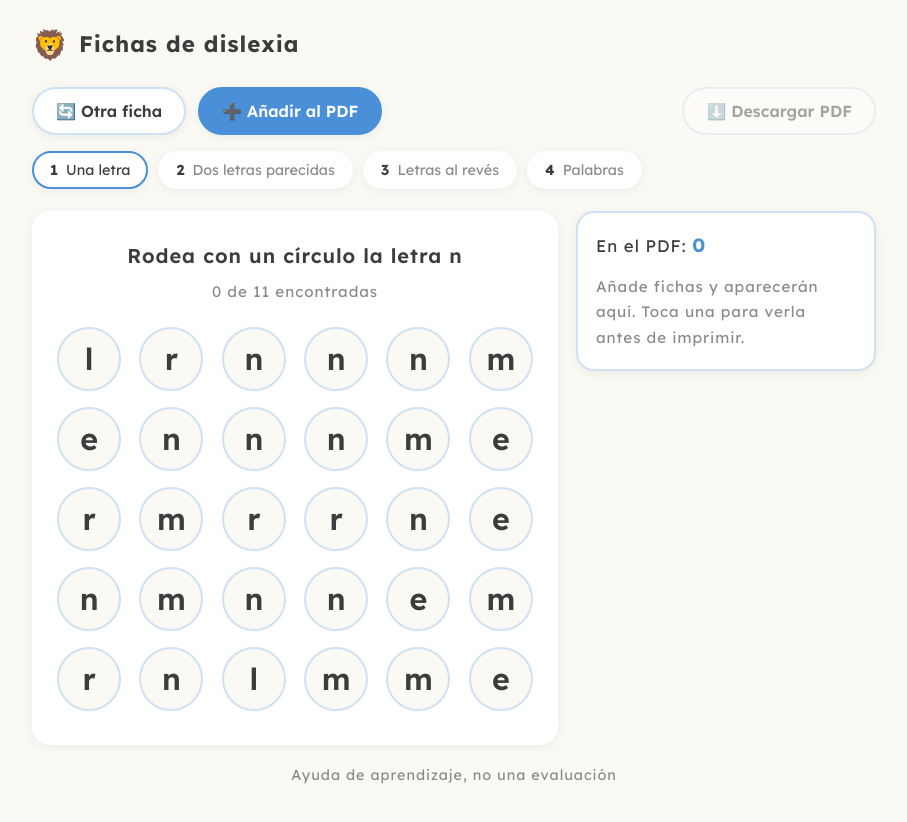
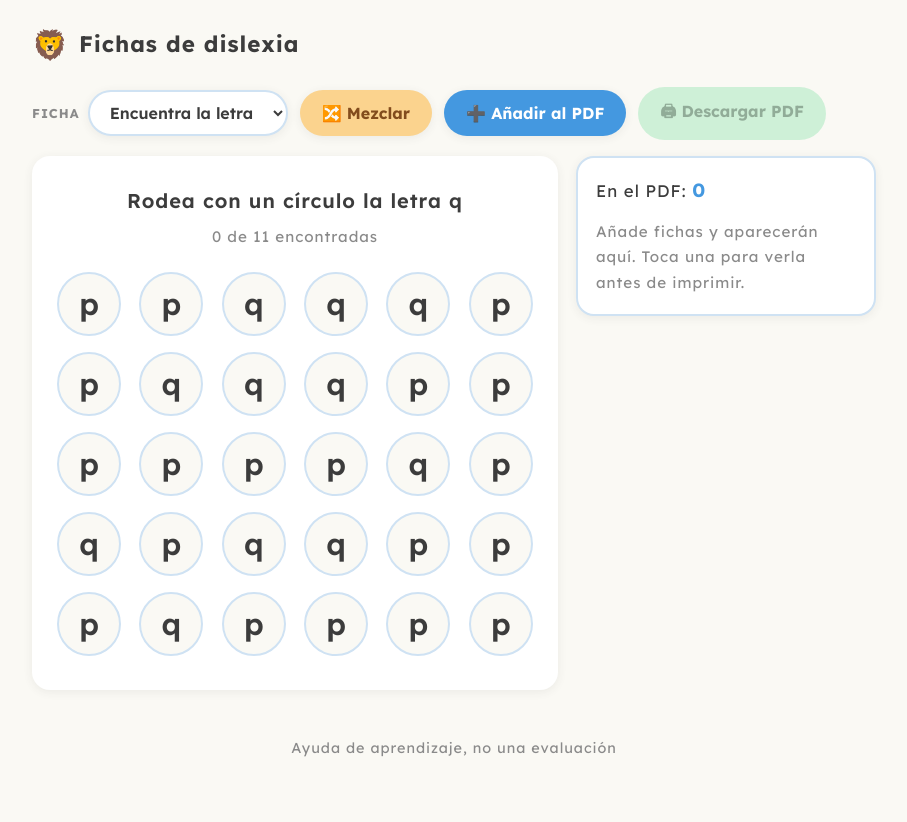
Before and after one commit to OlenaMyroshnykova/dyslexia-worksheets, a React (Vite) app: page / in a window 1280 px wide. Shown: the top 822 px of the page, without its empty margins (186-1093 px from the left). After the commit the page ends 800 px from the top, so only its background shows below. Built offline with nearby package versions, Linux system fonts and the light colour scheme.

Commit message:
feat: refactor toolbar layout and styles for improved user interaction

```diff
--- a/src/components/App.jsx
+++ b/src/components/App.jsx
@@ -1,5 +1,5 @@
 import React, { useState, useMemo, useEffect } from 'react';
-import { buildRound, LEVELS, randomSeed } from '../lib/generator.js';
+import { buildRound, randomSeed } from '../lib/generator.js';
 import { downloadPdf, buildPdf } from '../lib/pdf.js';
 import FindLetter from './FindLetter.jsx';
 import ColorLetter from './ColorLetter.jsx';
@@ -18,16 +18,23 @@ const EXERCISE_VIEWS = {
 
 const CHEERS = ['¡Muy bien!', '¡Genial!', '¡Lo lograste!', '¡Buen trabajo!', '¡Eres un crack!'];
 
-const TYPE_LABELS = {
-  'find-letter': 'Encuentra la letra',
-  'color-letter': 'Colorea por letra',
-  'grid-count': 'Cuenta las letras',
-  'cross-reversed': 'Letras al revés',
-  'choose-word': 'Palabra correcta',
-};
+// Exercise types chosen directly from a dropdown. Each carries the difficulty
+// `level` that keeps the exercise meaningful (e.g. find-letter at level 2 uses
+// confusable pairs b/d, p/q rather than one easy letter; color-letter at
+// level 3 includes the "cross out the extra" letter).
+const TYPES = [
+  { value: 'find-letter', label: 'Encuentra la letra', level: 2 },
+  { value: 'color-letter', label: 'Colorea por letra', level: 3 },
+  { value: 'grid-count', label: 'Cuenta las letras', level: 2 },
+  { value: 'cross-reversed', label: 'Letras al revés', level: 3 },
+  { value: 'choose-word', label: 'Palabra correcta', level: 4 },
+];
+
+const TYPE_LABELS = Object.fromEntries(TYPES.map((t) => [t.value, t.label]));
+const TYPE_LEVEL = Object.fromEntries(TYPES.map((t) => [t.value, t.level]));
 
 export default function App() {
-  const [level, setLevel] = useState(1);
+  const [type, setType] = useState(TYPES[0].value);
   const [seed, setSeed] = useState(randomSeed());
   const [done, setDone] = useState(false);
 
@@ -37,17 +44,32 @@ export default function App() {
   // Which basket page is previewed in the left area (null = play mode).
   const [previewKey, setPreviewKey] = useState(null);
 
-  const round = useMemo(() => buildRound({ level, seed }), [level, seed]);
+  const round = useMemo(
+    () => buildRound({ type, level: TYPE_LEVEL[type], seed }),
+    [type, seed]
+  );
   const View = EXERCISE_VIEWS[round.type];
 
-  function regenerate() {
+  // "Mezclar" — shuffle: a fresh seed regenerates the current exercise type
+  // with new positions and target letters.
+  function mezclar() {
     setDone(false);
     setPreviewKey(null);
     setSeed(randomSeed());
   }
 
+  function changeType(value) {
+    setType(value);
+    setPreviewKey(null);
+    setSeed(randomSeed());
+    setDone(false);
+  }
+
   function addToPdf() {
-    setBasket((b) => [...b, { ...round, _key: `${round.seed}-${b.length}-${Math.random().toString(36).slice(2, 7)}` }]);
+    setBasket((b) => [
+      ...b,
+      { ...round, _key: `${round.seed}-${b.length}-${Math.random().toString(36).slice(2, 7)}` },
+    ]);
   }
 
   function removeFromBasket(key) {
@@ -77,43 +99,35 @@ export default function App() {
         </div>
       </header>
 
-      {/* Top toolbar: regenerate + add (left) .... download (right) */}
+      {/* Single-row toolbar: type dropdown · Mezclar · Add · Download */}
       <div className="toolbar">
-        <div className="toolbar-left">
-          <button className="action" onClick={regenerate}>
-            🔄 Otra ficha
-          </button>
-          <button className="action primary-action" onClick={addToPdf}>
-            ➕ Añadir al PDF
-          </button>
-        </div>
-        <div className="toolbar-right">
-          <button
-            className="action"
-            onClick={downloadBasket}
-            disabled={basket.length === 0}
+        <label className="toolbar-field">
+          <span className="toolbar-label">FICHA</span>
+          <select
+            className="ficha-select"
+            value={type}
+            onChange={(e) => changeType(e.target.value)}
           >
-            ⬇️ Descargar PDF{basket.length ? ` (${basket.length})` : ''}
-          </button>
-        </div>
+            {TYPES.map((t) => (
+              <option key={t.value} value={t.value}>
+                {t.label}
+              </option>
+            ))}
+          </select>
+        </label>
+
+        <button className="btn btn-mezclar" onClick={mezclar}>
+          🔀 Mezclar
+        </button>
+
+        <button className="btn btn-add" onClick={addToPdf}>
+          ➕ Añadir al PDF
+        </button>
+
+        <button className="btn btn-print" onClick={downloadBasket} disabled={basket.length === 0}>
+          🖨 Descargar PDF{basket.length ? ` (${basket.length})` : ''}
+        </button>
       </div>
-
-      <nav className="levels" aria-label="Niveles">
-        {Object.entries(LEVELS).map(([n, info]) => (
-          <button
-            key={n}
-            className={`chip ${Number(n) === level ? 'on' : ''}`}
-            onClick={() => {
-              setLevel(Number(n));
-              setPreviewKey(null);
-              setSeed(randomSeed());
-              setDone(false);
-            }}
-          >
-            <b>{n}</b> {info.label}
-          </button>
-        ))}
-      </nav>
 
       {/* Two columns: stage / preview on the left, page list on the right */}
       <div className="layout">
@@ -128,8 +142,8 @@ export default function App() {
           ) : done ? (
             <div className="cheer">
               <p className="cheer-big">{CHEERS[seed % CHEERS.length]}</p>
-              <button className="primary" onClick={regenerate}>
-                Otra ficha
+              <button className="btn btn-mezclar" onClick={mezclar}>
+                🔀 Mezclar
               </button>
             </div>
           ) : (
@@ -218,7 +232,6 @@ function PdfPreview({ exercise, index, onClose, onRemove }) {
     }
 
     build();
-    // Rebuild after fonts load so canvas-drawn glyphs use Lexend.
     if (typeof document !== 'undefined' && document.fonts && document.fonts.ready) {
       document.fonts.ready.then(() => {
         if (!cancelled) build();
@@ -238,10 +251,10 @@ function PdfPreview({ exercise, index, onClose, onRemove }) {
           Página {index} · {TYPE_LABELS[exercise.type] || exercise.type}
         </span>
         <div className="preview-actions">
-          <button className="action" onClick={onClose}>
+          <button className="btn btn-light" onClick={onClose}>
             ↩ Volver a jugar
           </button>
-          <button className="action danger" onClick={onRemove}>
+          <button className="btn btn-danger" onClick={onRemove}>
             🗑 Quitar
           </button>
         </div>
--- a/src/styles/basket.css
+++ b/src/styles/basket.css
@@ -1,43 +1,98 @@
-/* basket.css — toolbar, two-column layout, PDF basket & page preview
-   Standalone styles; reuses the dyslexia-friendly variables from styles.css. */
+/* basket.css — single-row toolbar, two-column layout, PDF basket & preview
+   Colors sampled from the reference panel image. Reuses dyslexia-friendly
+   variables from styles.css. */
 
-/* ---- top toolbar: regenerate + add (left) · download (right) ---- */
+/* ---- colors from the reference image ---- */
+:root {
+  --btn-blue: #4498e0;
+  --btn-orange: #fbd38e;
+  --btn-orange-ink: #824c1d;
+  --btn-green: #9ae6b5;
+  --btn-green-ink: #14502a;
+}
+
+/* ---- single-row toolbar ---- */
 .toolbar {
   display: flex;
   align-items: center;
-  justify-content: space-between;
   gap: 12px;
   flex-wrap: wrap;
   margin: 4px 0 16px;
 }
-.toolbar-left { display: flex; gap: 12px; flex-wrap: wrap; }
-.toolbar-right { display: flex; }
 
-.action {
+.toolbar-field {
+  display: inline-flex;
+  align-items: center;
+  gap: 8px;
+}
+.toolbar-label {
+  font-size: 0.8rem;
+  font-weight: 700;
+  letter-spacing: 0.08em;
+  color: var(--muted);
+}
+
+.ficha-select {
+  font-family: inherit;
+  font-size: 1rem;
+  font-weight: 600;
+  color: var(--ink);
+  background: var(--card);
+  border: 2px solid var(--rule);
+  border-radius: 999px;
+  padding: 10px 16px;
+  cursor: pointer;
+  box-shadow: var(--shadow);
+}
+.ficha-select:hover { border-color: var(--btn-blue); }
+.ficha-select:focus { outline: none; border-color: var(--btn-blue); }
+
+/* ---- shared button base ---- */
+.btn {
   font-family: inherit;
   cursor: pointer;
-  background: var(--card);
-  border: 2px solid var(--rule);
-  color: var(--ink);
+  border: 2px solid transparent;
   border-radius: 999px;
-  padding: 12px 22px;
+  padding: 11px 20px;
   font-size: 1rem;
-  font-weight: 600;
+  font-weight: 700;
   box-shadow: var(--shadow);
-  transition: transform 0.12s, border-color 0.2s, background 0.2s;
+  transition: transform 0.12s, filter 0.2s, opacity 0.2s;
 }
-.action:hover:not(:disabled) { transform: translateY(-2px); border-color: var(--accent); }
-.action:disabled { opacity: 0.45; cursor: default; box-shadow: none; }
+.btn:hover:not(:disabled) { transform: translateY(-2px); filter: brightness(0.97); }
+.btn:disabled { opacity: 0.45; cursor: default; box-shadow: none; }
 
-.primary-action {
-  background: var(--accent);
-  border-color: var(--accent);
+/* Mezclar — orange with dark-brown text (matches the image) */
+.btn-mezclar {
+  background: var(--btn-orange);
+  color: var(--btn-orange-ink);
+}
+
+/* Add to PDF — blue (the active-accent color from the image) */
+.btn-add {
+  background: var(--btn-blue);
   color: #fff;
 }
-.primary-action:hover:not(:disabled) { background: #3f7fc4; border-color: #3f7fc4; }
 
-.action.danger { color: #c0556c; }
-.action.danger:hover:not(:disabled) { border-color: #c0556c; background: #fdeef1; }
+/* Download / print — green (matches "Imprimir" on the image) */
+.btn-print {
+  background: var(--btn-green);
+  color: var(--btn-green-ink);
+}
+
+/* neutral + danger (used in the preview bar) */
+.btn-light {
+  background: var(--card);
+  color: var(--ink);
+  border-color: var(--rule);
+}
+.btn-light:hover:not(:disabled) { border-color: var(--btn-blue); }
+.btn-danger {
+  background: var(--card);
+  color: #c0556c;
+  border-color: var(--rule);
+}
+.btn-danger:hover:not(:disabled) { border-color: #c0556c; background: #fdeef1; }
 
 /* ---- two-column layout ---- */
 .layout {
@@ -47,8 +102,6 @@
   align-items: start;
   flex: 1;
 }
-
-/* stage already styled in styles.css; ensure it fills its column */
 .layout .stage { margin: 0; min-height: 420px; }
 
 /* ---- PDF basket (right column) ---- */
@@ -61,7 +114,6 @@
   position: sticky;
   top: 12px;
 }
-
 .basket-head {
   display: flex;
   align-items: center;
@@ -70,13 +122,9 @@
   flex-wrap: wrap;
 }
 .basket-count { font-size: 1.05rem; }
-.basket-count b { color: var(--accent); font-size: 1.2rem; }
+.basket-count b { color: var(--btn-blue); font-size: 1.2rem; }
 
-.basket-empty {
-  color: var(--muted);
-  font-size: 0.95rem;
-  margin: 12px 0 2px;
-}
+.basket-empty { color: var(--muted); font-size: 0.95rem; margin: 12px 0 2px; }
 
 .basket-list {
   list-style: none;
@@ -98,9 +146,8 @@
   border: 2px solid transparent;
   transition: border-color 0.2s;
 }
-.basket-item.active { border-color: var(--accent); }
+.basket-item.active { border-color: var(--btn-blue); }
 
-/* the clickable area that opens the preview */
 .basket-open {
   flex: 1;
   text-align: left;
@@ -111,7 +158,7 @@
   padding: 8px 8px;
   border-radius: 10px;
 }
-.basket-open:hover { background: rgba(74, 144, 217, 0.10); }
+.basket-open:hover { background: rgba(68, 152, 224, 0.10); }
 
 .basket-type { font-weight: 600; }
 .basket-type::before {
@@ -147,7 +194,7 @@
 }
 .preview-title { font-weight: 600; color: var(--ink); }
 .preview-actions { display: flex; gap: 10px; flex-wrap: wrap; }
-.preview-actions .action { padding: 9px 16px; font-size: 0.9rem; }
+.preview-actions .btn { padding: 9px 16px; font-size: 0.9rem; }
 
 .preview-frame {
   width: 100%;
@@ -158,11 +205,10 @@
   background: var(--cream);
 }
 
-/* ---- phone: stack to one column, basket drops below the exercise ---- */
+/* ---- phone: stack to one column ---- */
 @media (max-width: 720px) {
   .layout { grid-template-columns: 1fr; }
   .basket { position: static; }
-  .toolbar { justify-content: stretch; }
-  .toolbar-left, .toolbar-right { flex: 1; }
-  .toolbar-right .action { width: 100%; }
+  .toolbar-field { flex: 1; }
+  .ficha-select { flex: 1; }
 }
```
